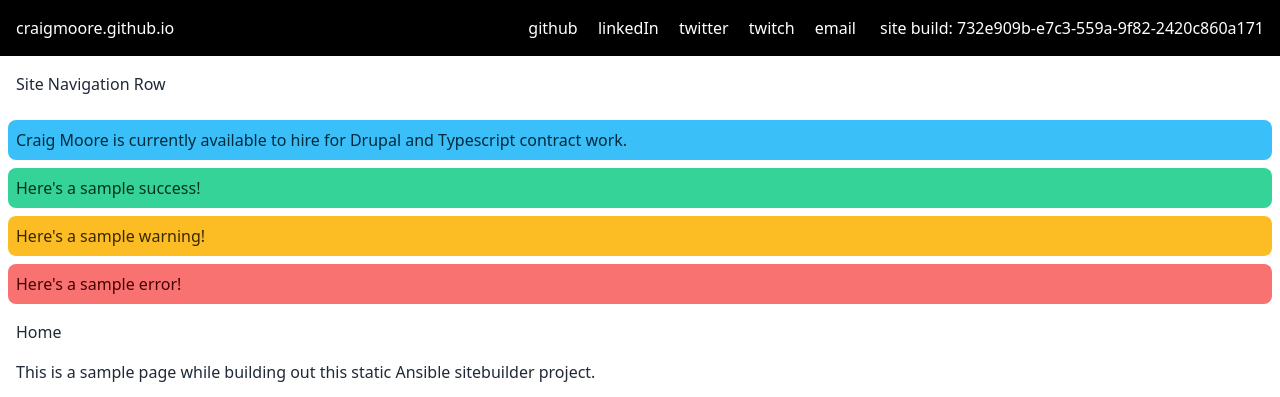
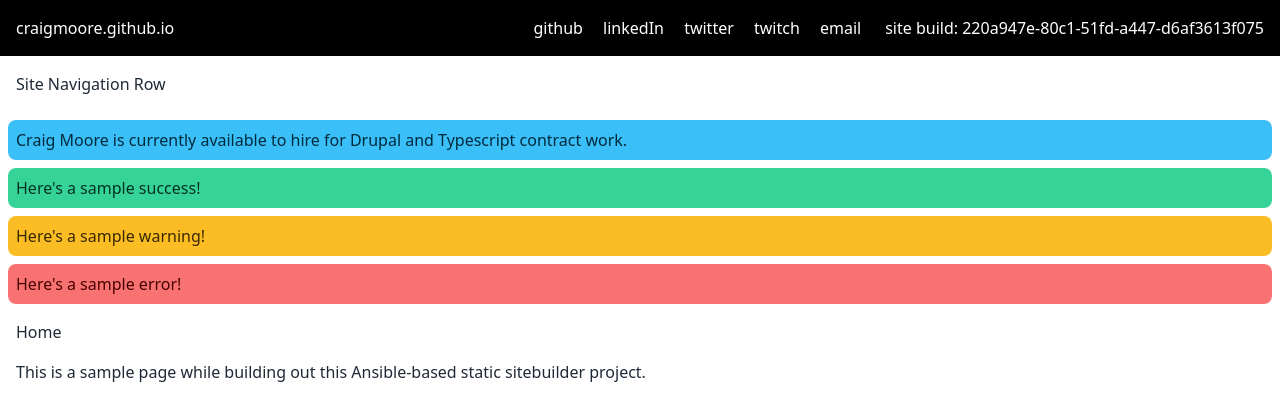
Before and after one commit to Craigmoore/craigmoore.github.io, a plain HTML site: page docs/index.html in a window 1280 px wide. Shown: the top 397 px of the page. Drawn offline with Linux system fonts and the light colour scheme.

Commit message:
220a947e-80c1-51fd-a447-d6af3613f075

```diff
--- a/ansible/variables/pages/index.yml
+++ b/ansible/variables/pages/index.yml
@@ -7,7 +7,7 @@ index:
           url: index.html
           link: Home
       title: "Hello World"
-      header: "This is a sample page while building out this static Ansible sitebuilder project."
+      header: "This is a sample page while building out this Ansible-based static sitebuilder project."
       header_image:
         src: "./images/shoseki.png"
         alt: "Background header for Shoseki, a fractal that was pushed through Googles' Deep Dream"
--- a/docs/index.html
+++ b/docs/index.html
@@ -12,7 +12,7 @@
         <a href="http://craigmoore.github.io">craigmoore.github.io</a>
       </span>
       <span class="p-2 text-white inline-block float-right ">
-        site build: 732e909b-e7c3-559a-9f82-2420c860a171
+        site build: 220a947e-80c1-51fd-a447-d6af3613f075
       </span>
       <span class="p-2 text-white inline-block float-right ">
                   <a href="https://github.com/Craigmoore" class="p-2">github</a>
@@ -38,7 +38,7 @@
     </div>
     <div class="p-2">
       <span class="p-2">
-        This is a sample page while building out this static Ansible sitebuilder project.
+        This is a sample page while building out this Ansible-based static sitebuilder project.
       </span>
     </div>
     <div class="content p-2 prose">
```
Also changed, not shown: docs/test.html (+1 -1 lines).
